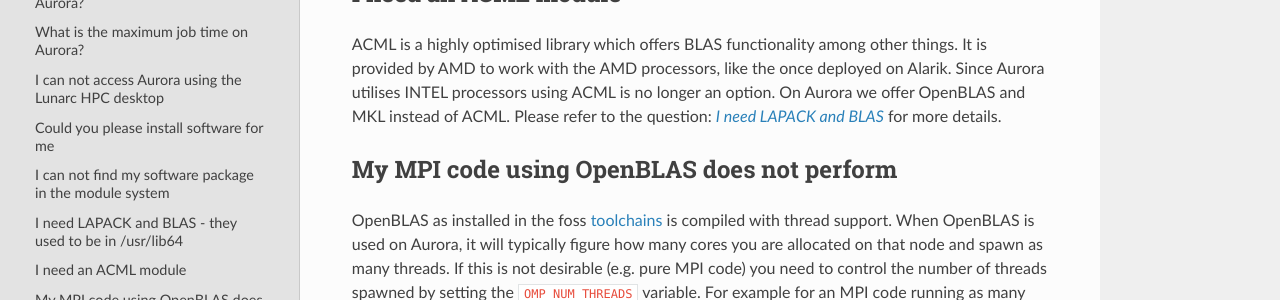
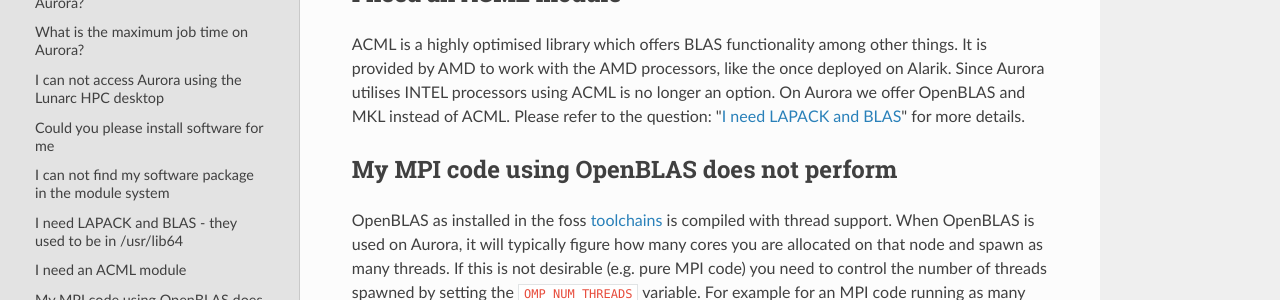
Before and after one commit to lunarc/lunarc_docs, an MkDocs documentation site: the page built from docs/aurora_faq.md, in a window 1280 px wide and 900 px high, scrolled down 1389 px. Shown: the part 223-523 px from the top of the window. Built offline with MkDocs 1.6.1, drawn with Linux system fonts in a browser that asks for light colours; nearby versions of some CDN libraries; old or Windows-style settings are respelled for this version of MkDocs.

Commit message:
Formatting

```diff
--- a/docs/aurora_faq.md
+++ b/docs/aurora_faq.md
@@ -30,7 +30,7 @@
 When using OpenBLAS, please be aware that your might [need to control the number of threads](#my-mpi-code-using-openblas-does-not-perform) spawned.
 
 ## I need an ACML module
-ACML is a highly optimised library which offers BLAS functionality among other things.  It is provided by AMD to work with the AMD processors, like the once deployed on Alarik.  Since Aurora utilises INTEL processors using ACML is no longer an option.  On Aurora we offer OpenBLAS and MKL instead of ACML.  Please refer to the question: [*I need LAPACK and BLAS*](#i-need-lapack-and-blas) for more details.
+ACML is a highly optimised library which offers BLAS functionality among other things.  It is provided by AMD to work with the AMD processors, like the once deployed on Alarik.  Since Aurora utilises INTEL processors using ACML is no longer an option.  On Aurora we offer OpenBLAS and MKL instead of ACML.  Please refer to the question: "[I need LAPACK and BLAS](#i-need-lapack-and-blas)" for more details.
 
 ## My MPI code using OpenBLAS does not perform
 OpenBLAS as installed in the foss [toolchains](http://lunarc-documentation.readthedocs.org/en/latest/aurora_modules/#compiling-code-and-using-toolchains) is compiled with thread support.  When OpenBLAS is used on Aurora, it will typically figure how many cores you are allocated on that node and spawn as many threads.  If this is not desirable (e.g. pure MPI code) you need to control the number of threads spawned by setting the `OMP_NUM_THREADS` variable.  For example for an MPI code running as many tasks as cores requested this is typically be set to:
```
